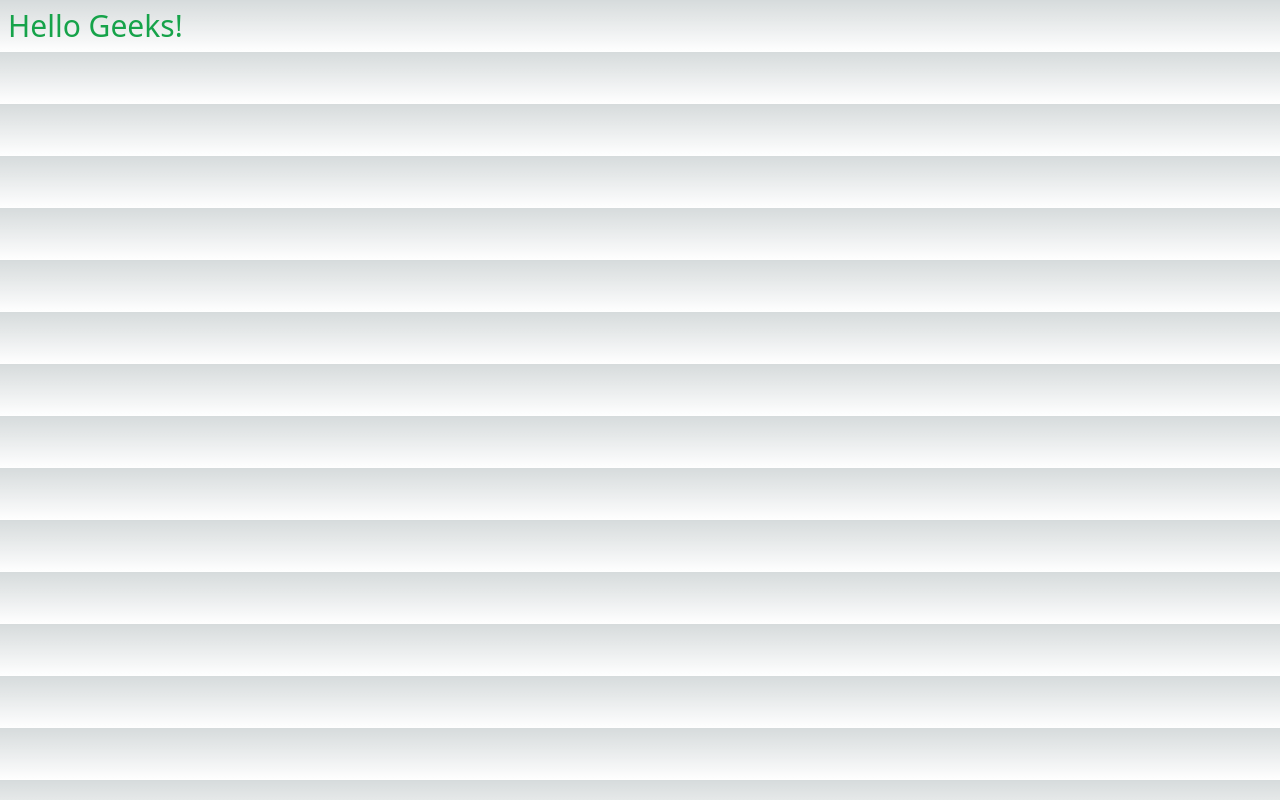
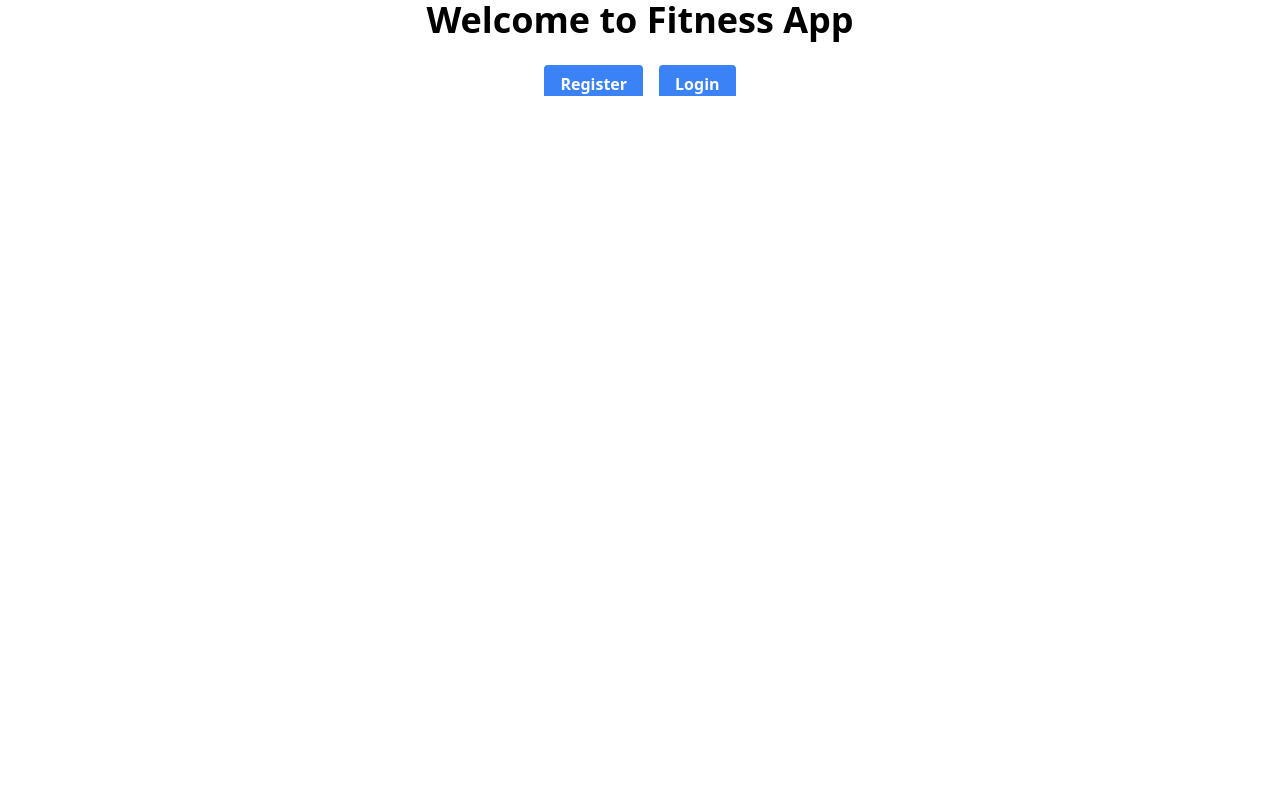
Before and after one commit to kevin7391s/shock_fitness, a Next.js app: page / in a window 1280 px wide. Built offline with nearby package versions, Linux system fonts and the light colour scheme.

Commit message:
create landing page
//created test landing page component
//connected to home page
//working

```diff
--- /dev/null
+++ b/src/landingPage.tsx
@@ -0,0 +1,37 @@
+// pages/index.tsx
+
+import React from "react";
+import Link from "next/link";
+import Head from "next/head";
+
+const LandingPage: React.FC = () => {
+  return (
+    <>
+      <Head>
+        <title>Fitness App</title>
+      </Head>
+      <div className="container mx-auto">
+        {/* Add your landing page content and styling */}
+        <h1 className="text-4xl font-bold text-center">
+          Welcome to Fitness App
+        </h1>
+        <div className="text-center mt-8">
+          <Link
+            href="/register"
+            className="bg-blue-500 hover:bg-blue-700 text-white font-bold py-2 px-4 rounded mr-4"
+          >
+            Register
+          </Link>
+          <Link
+            href="/login"
+            className="bg-blue-500 hover:bg-blue-700 text-white font-bold py-2 px-4 rounded"
+          >
+            Login
+          </Link>
+        </div>
+      </div>
+    </>
+  );
+};
+
+export default LandingPage;
--- a/src/pages/index.tsx
+++ b/src/pages/index.tsx
@@ -1,5 +1,12 @@
+import LandingPage from "@/landingPage";
+
 const HomePage = () => {
-  return <div className="text-3xl text-green-600 p-2">Hello Geeks!</div>;
+  return (
+    <div>
+      {" "}
+      <LandingPage />
+    </div>
+  );
 };
 
 export default HomePage;
--- a/src/styles/globals.css
+++ b/src/styles/globals.css
@@ -8,10 +8,11 @@
   --font-mono: ui-monospace, Menlo, Monaco, "Cascadia Mono", "Segoe UI Mono",
     "Roboto Mono", "Oxygen Mono", "Ubuntu Monospace", "Source Code Pro",
     "Fira Mono", "Droid Sans Mono", "Courier New", monospace;
-
+  /*
   --foreground-rgb: 0, 0, 0;
   --background-start-rgb: 214, 219, 220;
   --background-end-rgb: 255, 255, 255;
+  */
 
   --primary-glow: conic-gradient(
     from 180deg at 50% 50%,
```
